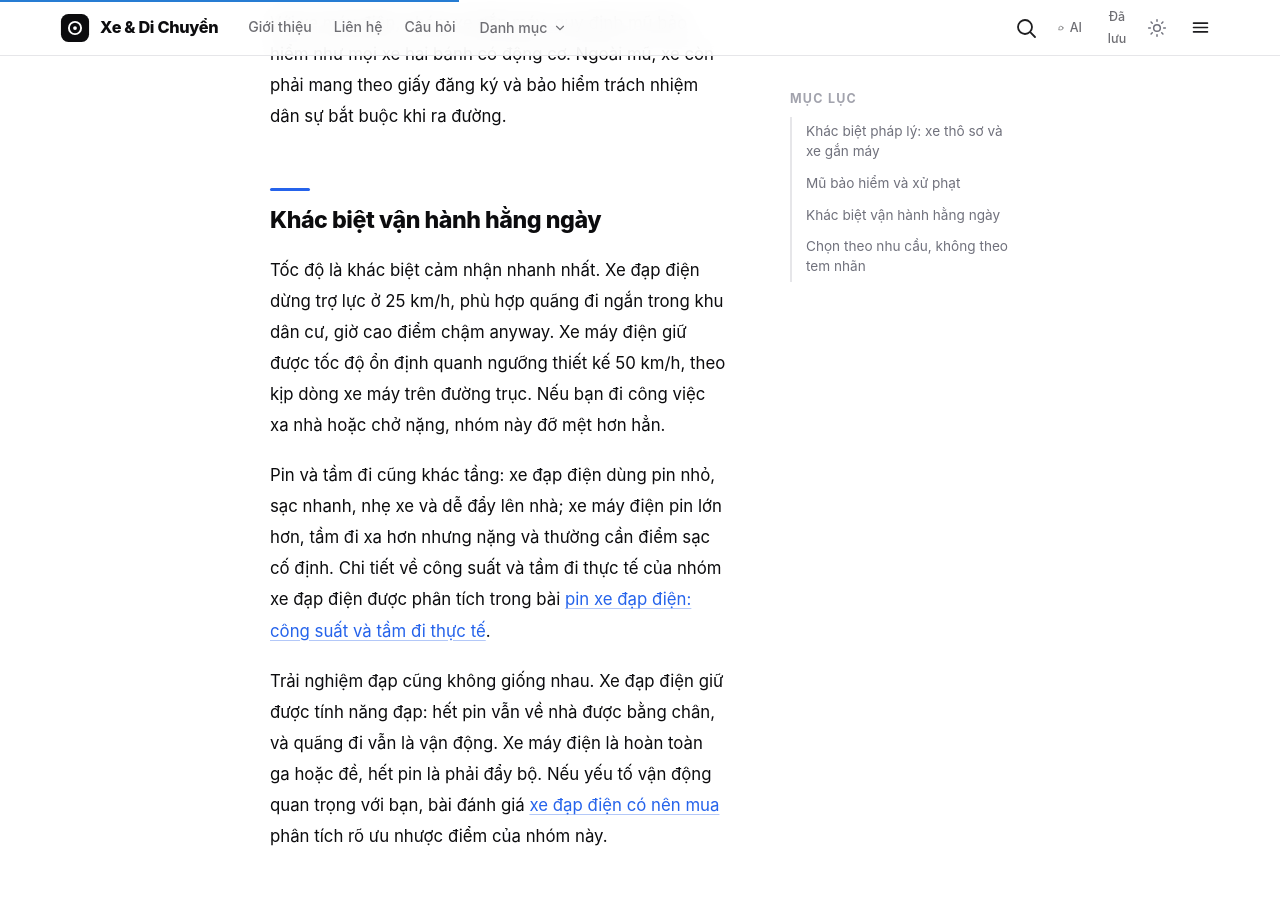
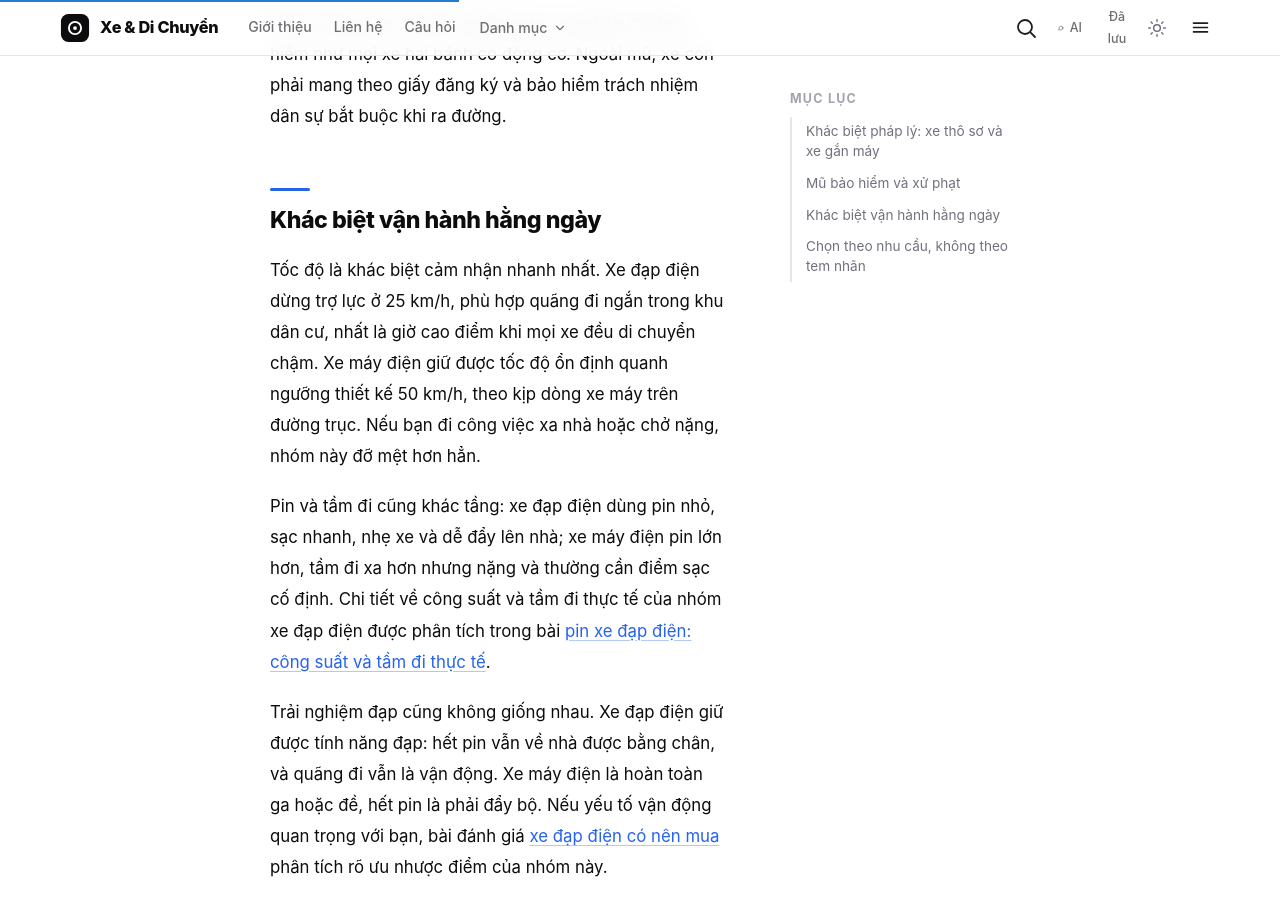
Before and after one commit to codeappweb/lab, a Jekyll site: the page built from _posts/2026-10-01-xe-dap-dien-va-xe-may-dien-khac-biet-phap-ly-va-van-hanh.md, in a window 1280 px wide and 900 px high, scrolled down 1864 px. Built offline with Jekyll 4.4.1, drawn with Linux system fonts in a browser that asks for light colours.

Commit message:
repair(C04-0005): bỏ sót từ tiếng Anh trong phần vận hành

```diff
--- a/_posts/2026-10-01-xe-dap-dien-va-xe-may-dien-khac-biet-phap-ly-va-van-hanh.md
+++ b/_posts/2026-10-01-xe-dap-dien-va-xe-may-dien-khac-biet-phap-ly-va-van-hanh.md
@@ -37,7 +37,8 @@ Xe đạp điện và xe máy điện nghe chỉ khác một chữ, nhưng về
 
 Theo Luật Trật tự, an toàn giao thông đường bộ năm 2024, có hiệu lực từ 01/01/2025, xe đạp máy (kể cả xe đạp điện) là xe đạp có trợ lực từ động cơ, và nguồn động lực tự ngắt khi người lái ngừng đạp hoặc khi xe đạt tới tốc độ 25 km/h. Loại xe này thuộc nhóm xe thô sơ: không yêu cầu giấy phép lái xe, không thuộc diện cấp đăng ký và biển số.
 
-Xe máy điện đúng nghĩa pháp lý là xe gắn máy chạy điện: có vận tốc thiết kế không lớn hơn 50 km/h và công suất động cơ không lớn hơn 4 kW, và định nghĩa xe gắn máy không bao gồm xe đạp máy. Nhóm này là xe cơ giới: phải có đăng ký, gắn biển số, và người điều khiển phải từ đủ 16 tuổi, tuy chưa cần giấy phép lái xe. Xe điện mạnh hơn hai ngưỡng trên được xếp vào mô tô: người đi phải từ đủ 18 tuổi và có bằng lái hạng A1 hoặc A tùy công suất.
+Xe máy điện đúng nghĩa pháp lý
+là xe gắn máy chạy điện: có vận tốc thiết kế không lớn hơn 50 km/h và công suất động cơ không lớn hơn 4 kW, và định nghĩa xe gắn máy không bao gồm xe đạp máy. Nhóm này là xe cơ giới: phải có đăng ký, gắn biển số, và người điều khiển phải từ đủ 16 tuổi, tuy chưa cần giấy phép lái xe. Xe điện mạnh hơn hai ngưỡng trên được xếp vào mô tô: người đi phải từ đủ 18 tuổi và có bằng lái hạng A1 hoặc A tùy công suất.
 
 Điểm thực tế đáng chú ý nhất sau khi luật mới có hiệu lực: nhiều mẫu xe gắn tem xe đạp điện nhưng không có bàn đạp, hoặc trợ lực không tự ngắt ở 25 km/h, thì không còn được tính là xe đạp máy. Chúng rơi vào nhóm xe gắn máy hoặc mô tô điện, kèm toàn bộ nghĩa vụ giấy tờ của nhóm đó.
 
@@ -49,11 +50,12 @@ Với xe máy điện, nhóm xe gắn máy, quy định mũ bảo hiểm như m
 
 ## Khác biệt vận hành hằng ngày
 
-Tốc độ là khác biệt cảm nhận nhanh nhất. Xe đạp điện dừng trợ lực ở 25 km/h, phù hợp quãng đi ngắn trong khu dân cư, giờ cao điểm chậm anyway. Xe máy điện giữ được tốc độ ổn định quanh ngưỡng thiết kế 50 km/h, theo kịp dòng xe máy trên đường trục. Nếu bạn đi công việc xa nhà hoặc chở nặng, nhóm này đỡ mệt hơn hẳn.
+Tốc độ là khác biệt cảm nhận nhanh nhất. Xe đạp điện dừng trợ lực ở 25 km/h, phù hợp quãng đi ngắn trong khu dân cư, nhất là giờ cao điểm khi mọi xe đều di chuyển chậm. Xe máy điện giữ được tốc độ ổn định quanh ngưỡng thiết kế 50 km/h, theo kịp dòng xe máy trên đường trục. Nếu bạn đi công việc xa nhà hoặc chở nặng, nhóm này đỡ mệt hơn hẳn.
 
 Pin và tầm đi cũng khác tầng: xe đạp điện dùng pin nhỏ, sạc nhanh, nhẹ xe và dễ đẩy lên nhà; xe máy điện pin lớn hơn, tầm đi xa hơn nhưng nặng và thường cần điểm sạc cố định. Chi tiết về công suất và tầm đi thực tế của nhóm xe đạp điện được phân tích trong bài [pin xe đạp điện: công suất và tầm đi thực tế]({{ '/pin-xe-dap-dien-cong-suat-va-tam-di-thuc-te/' | relative_url }}).
 
-Trải nghiệm đạp cũng không giống nhau. Xe đạp điện giữ được tính năng đạp: hết pin vẫn về nhà được bằng chân, và quãng đi vẫn là vận động. Xe máy điện là hoàn toàn ga hoặc đề, hết pin là phải đẩy bộ. Nếu yếu tố vận động quan trọng với bạn, bài đánh giá [xe đạp điện có nên mua]({{ '/xe-dap-dien-co-nen-mua-uu-nhuoc-diem-cho-di-lai-thanh-pho/' | relative_url }}) phân tích rõ ưu nhược điểm của nhóm này.
+Trải nghiệm đạp
+ cũng không giống nhau. Xe đạp điện giữ được tính năng đạp: hết pin vẫn về nhà được bằng chân, và quãng đi vẫn là vận động. Xe máy điện là hoàn toàn ga hoặc đề, hết pin là phải đẩy bộ. Nếu yếu tố vận động quan trọng với bạn, bài đánh giá [xe đạp điện có nên mua]({{ '/xe-dap-dien-co-nen-mua-uu-nhuoc-diem-cho-di-lai-thanh-pho/' | relative_url }}) phân tích rõ ưu nhược điểm của nhóm này.
 
 ## Chọn theo nhu cầu, không theo tem nhãn
 
```
